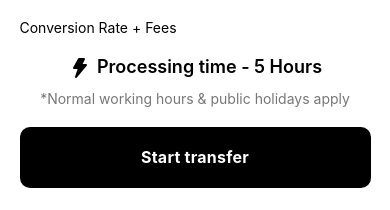
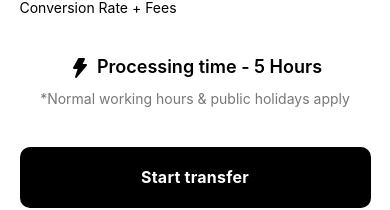
Before and after one commit to WaseemMansour/hubpay-app, a React Native app: screen / in a window 390 px wide. Shown: the part 501-711 px from the top of the page. Built offline with nearby package versions, Linux system fonts and the light colour scheme.

Commit message:
style: Increase vertical margin

```diff
--- a/features/internationalPayment/components/ProcessingDisclaimer/ProcessingDisclaimer.tsx
+++ b/features/internationalPayment/components/ProcessingDisclaimer/ProcessingDisclaimer.tsx
@@ -18,7 +18,7 @@ export const ProcessingDisclaimer = ({ base, target }: Props) => {
       style={ {
         justifyContent: 'flex-start',
         alignItems: 'center',
-        marginVertical: 20,
+        marginVertical: 40,
       } }
     >
       {isFetching
```
